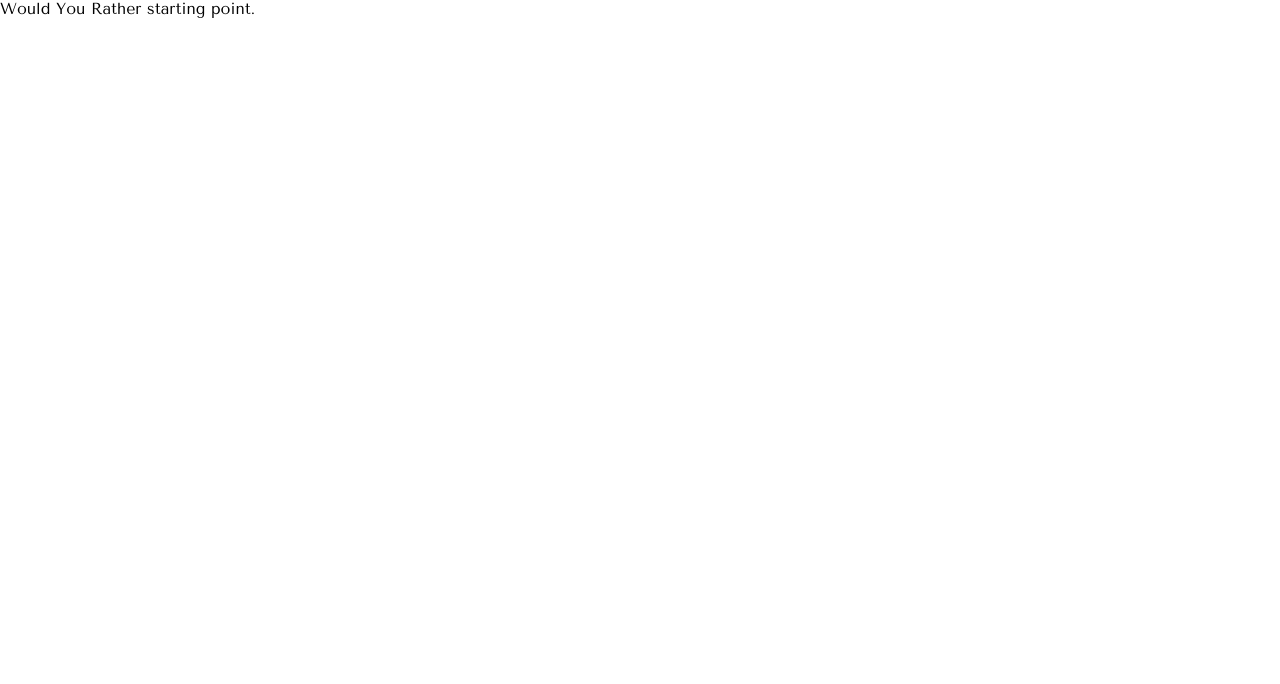
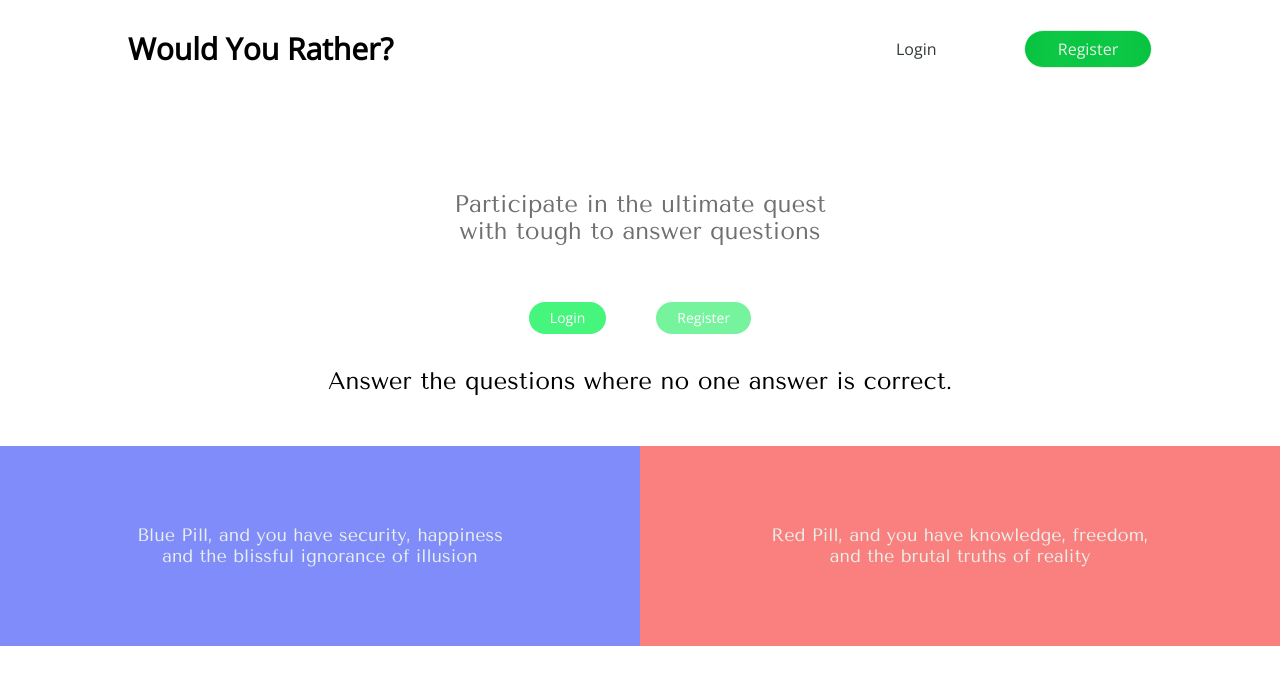
Before and after one commit to BrainBuzzer/would_you_rather, a React (Create React App) app: page / in a window 1280 px wide. Shown: the top 684 px of the page. Built offline with nearby package versions, Linux system fonts and the light colour scheme.

Commit message:
Add routing and home page

```diff
--- a/src/components/App.js
+++ b/src/components/App.js
@@ -1,8 +1,14 @@
 import React, { Component } from 'react'
+import { Route } from 'react-router-dom'
+import Home from './Home'
 
 class App extends Component {
   render () {
-    return <div>Would You Rather starting point.</div>
+    return (
+      <div>
+        <Route exact path='/' component={Home} />
+      </div>
+    )
   }
 }
 
--- /dev/null
+++ b/src/components/Home.js
@@ -0,0 +1,47 @@
+import React, { Component } from 'react'
+import { Link } from 'react-router-dom'
+
+class Home extends Component {
+  render() {
+    return (
+      <div>
+        <div className="container">
+          <div className="menu-home">
+            <div className="logo">Would You Rather?</div>
+            <Link to="/auth" className="login">Login</Link>
+            <Link to="/auth" className="register primary button">Register</Link>
+          </div>
+          <div className="hero">
+            <div className="text">
+              Participate in the ultimate quest<br />
+              with tough to answer questions
+            </div>
+            <div className="links">
+              <Link to="/auth" className="login-link">Login</Link>
+              <Link to="/auth" className="register-link">Register</Link>
+            </div>
+          </div>
+        </div>
+        <div className="subtext">
+          Answer the questions where no one answer is correct.
+        </div>
+        <div className="question-home">
+          <div className="opt option-one">
+            <div className="option-text">
+                Blue Pill, and  you have security, happiness
+                and the blissful ignorance of illusion
+            </div>
+          </div>
+          <div className="opt option-two">
+            <div className="option-text">
+                Red Pill, and you have knowledge,
+                freedom, and the brutal truths of reality
+            </div>
+          </div>
+        </div>
+      </div>
+    )
+  }
+}
+
+export default Home
--- a/src/index.js
+++ b/src/index.js
@@ -3,5 +3,11 @@ import ReactDOM from 'react-dom'
 import './style/normalize.css'
 import './style/index.css'
 import App from './components/App'
+import { BrowserRouter } from 'react-router-dom'
 
-ReactDOM.render(<App />, document.getElementById('root'))
+ReactDOM.render(
+  <BrowserRouter>
+    <App />
+  </BrowserRouter>,
+  document.getElementById('root')
+)
```
